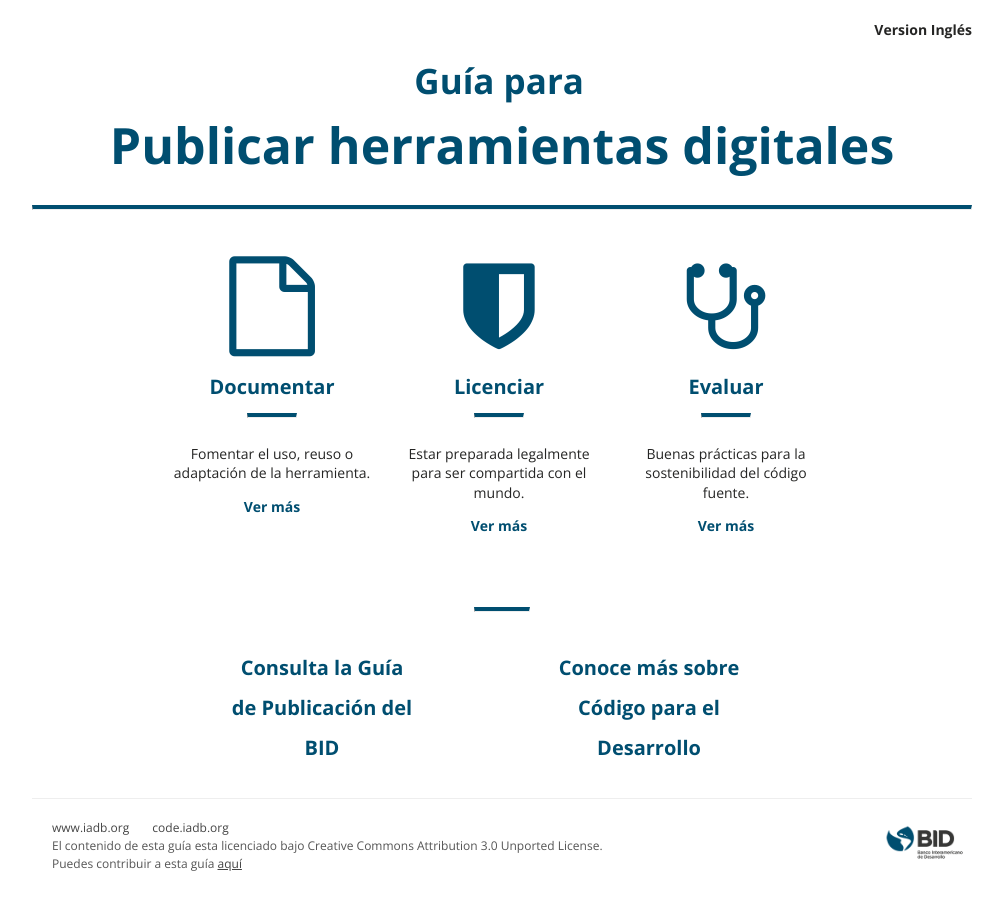
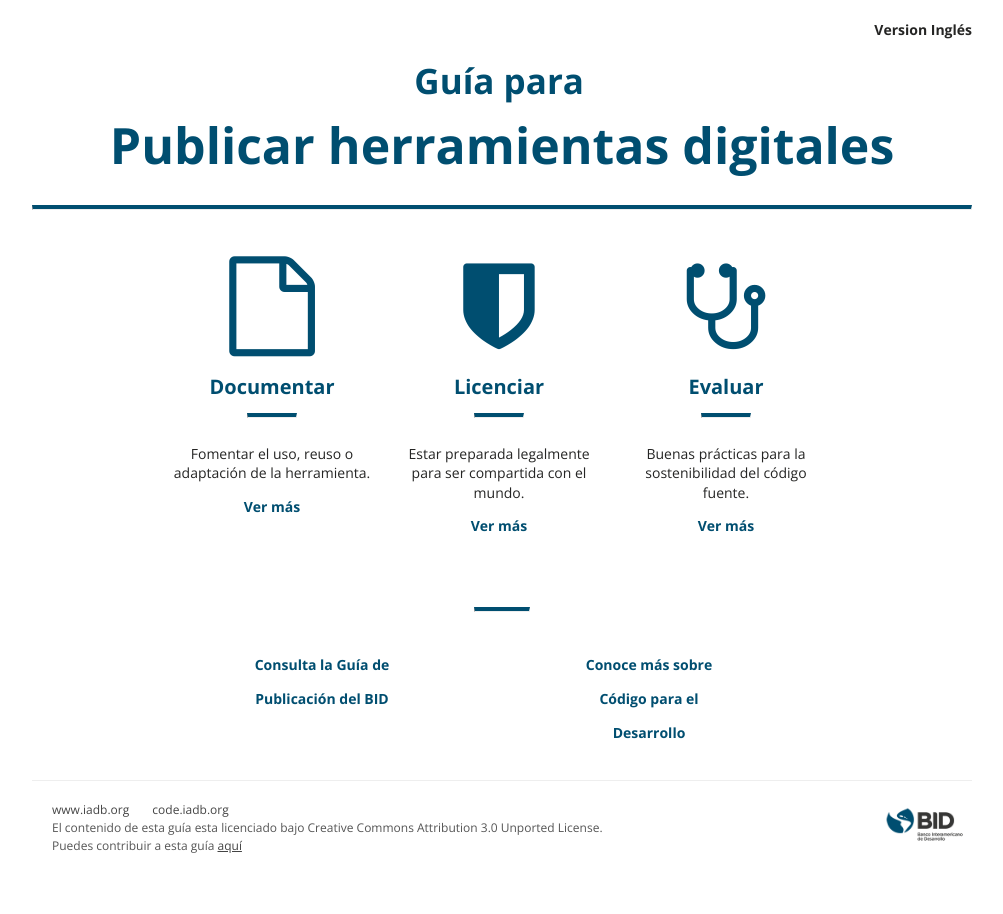
Before and after one commit to EL-BID/guia-de-publicacion, a Jekyll site: the page built from index.html, in a window 1280 px wide. Shown: the whole page, without its empty margins (138-1141 px from the left). Built offline with Jekyll 4.4.1, drawn with Linux system fonts in a browser that asks for light colours.

Commit message:
Update application.scss

```diff
--- a/assets/css/application.scss
+++ b/assets/css/application.scss
@@ -140,14 +140,13 @@ color: #004E70;
 .linkshome:hover {
 
     border-bottom: 3px solid #004E70;
-    padding-bottom:10px;
+    padding-bottom:5px;
 }
 .links-down-home{
- width: 186px;
-
+    width: 172px;
     margin: auto;
-    font-size: 20px;
-    line-height: 40px;
+    font-size: 14px;
+    line-height: 34px;
 }
 .language
 {
```
